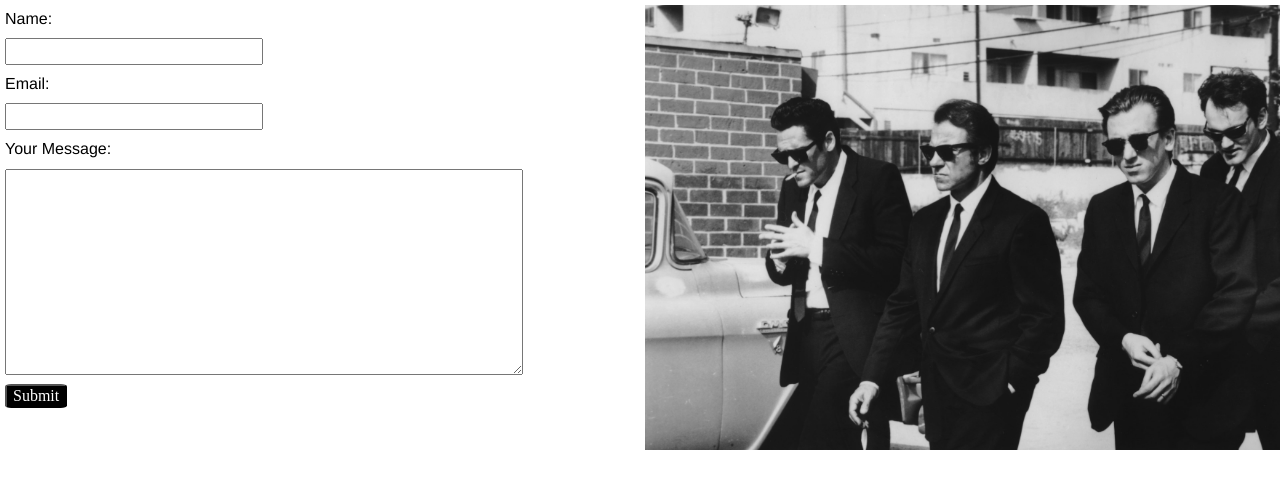
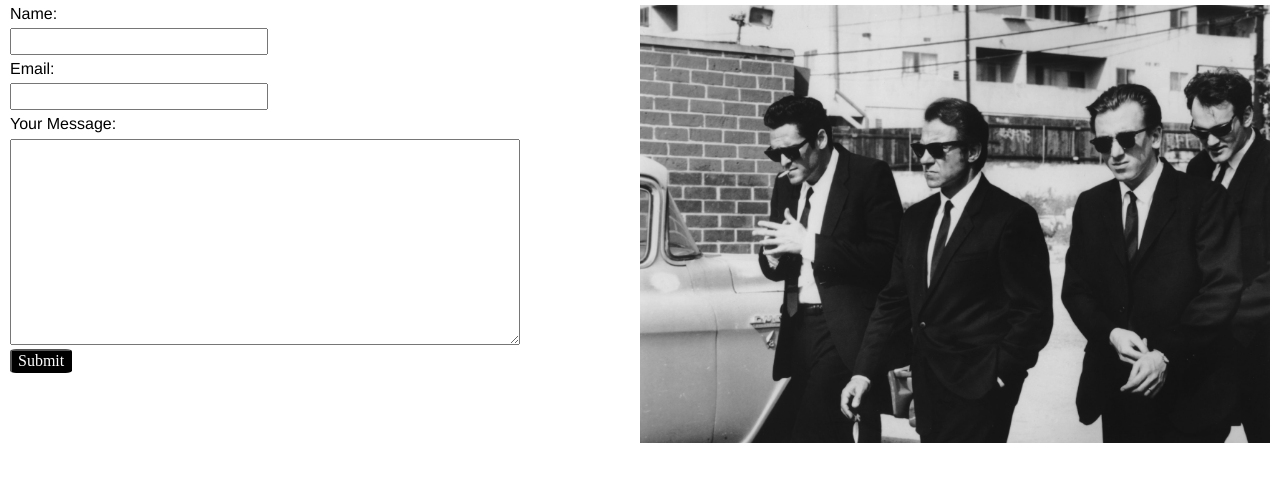
Before and after one commit to Jamesclifford7/form-practice1, a plain HTML site: page index.html in a window 1280 px wide. Drawn offline with nearby package versions, Linux system fonts and the light colour scheme.

Commit message:
Add files via upload

```diff
--- a/style.css
+++ b/style.css
@@ -1,3 +1,7 @@
+body {
+    margin: 0 10px;
+}
+
 /* flex container */
 
 .group {
@@ -10,7 +14,7 @@
 form label {
     display: block;
     margin: 5px 0;
-    padding: 5px;
+    /* padding: 5px; */
     font-family: 'Franklin Gothic Medium', 'Arial Narrow', Arial, sans-serif;
 }
 
@@ -20,14 +24,14 @@ form input[type=text] {
     color: purple;
     font-size: 18px;
     font-family: 'monospace';
-    margin-left: 5px;
+    /* margin-left: 5px; */
     width: 250px;
 }
 
 /* textarea and submit button */
 
 form textarea {
-    margin: 0 5px;
+    /* margin: 0 5px; */
     color: purple;
     font-size: 18px;
     font-family: 'monospace';
@@ -36,7 +40,7 @@ form textarea {
 }
 
 form button {
-    margin: 5px;
+    /* margin: 5px; */
     display: block;
     color: white;
     background-color: black;
@@ -45,7 +49,7 @@ form button {
 
 .item img {
     width: 100%;
-    margin: 5px;
+    margin: 5px 0;
 }
 
 /* media query */
```
